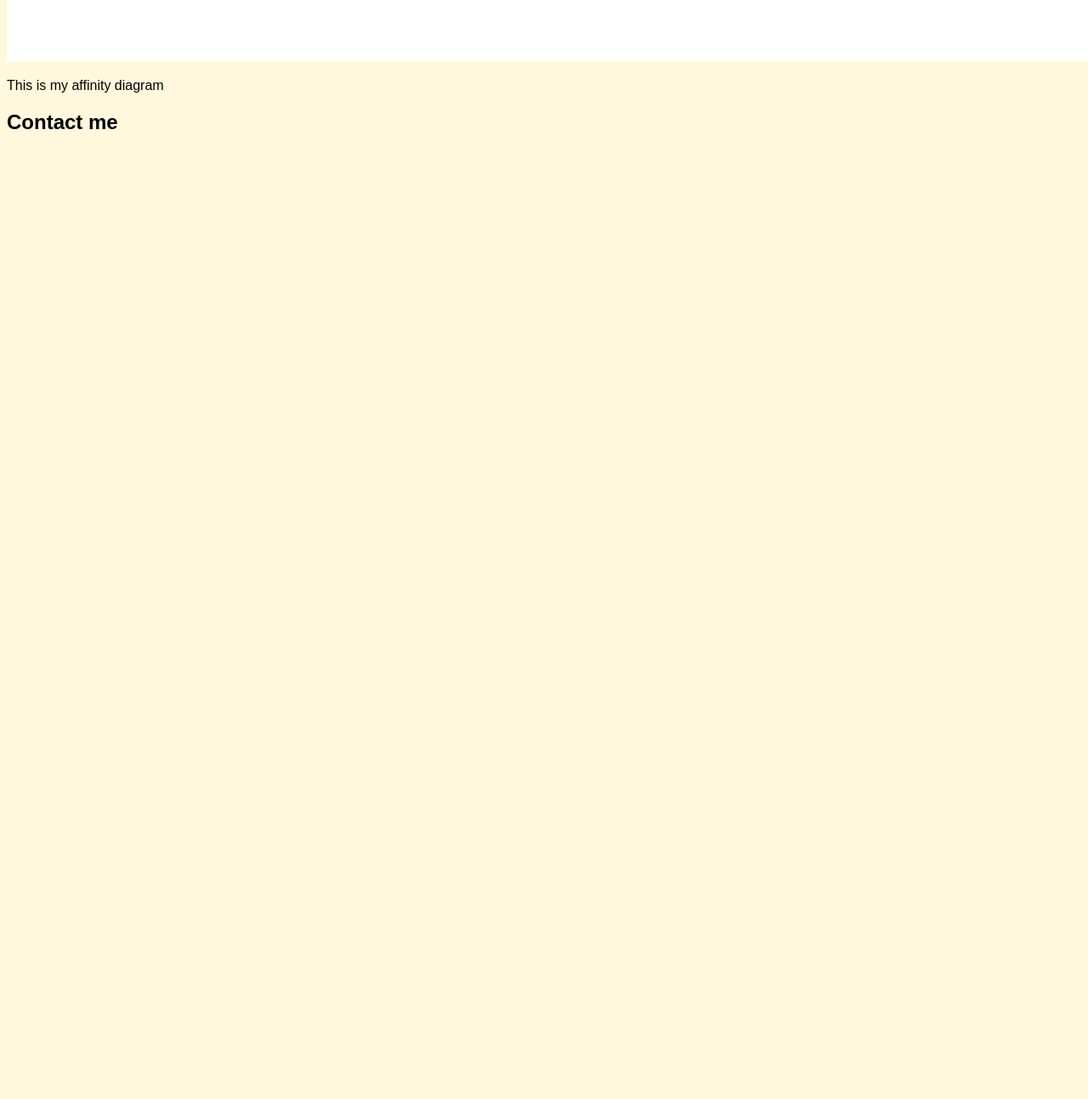
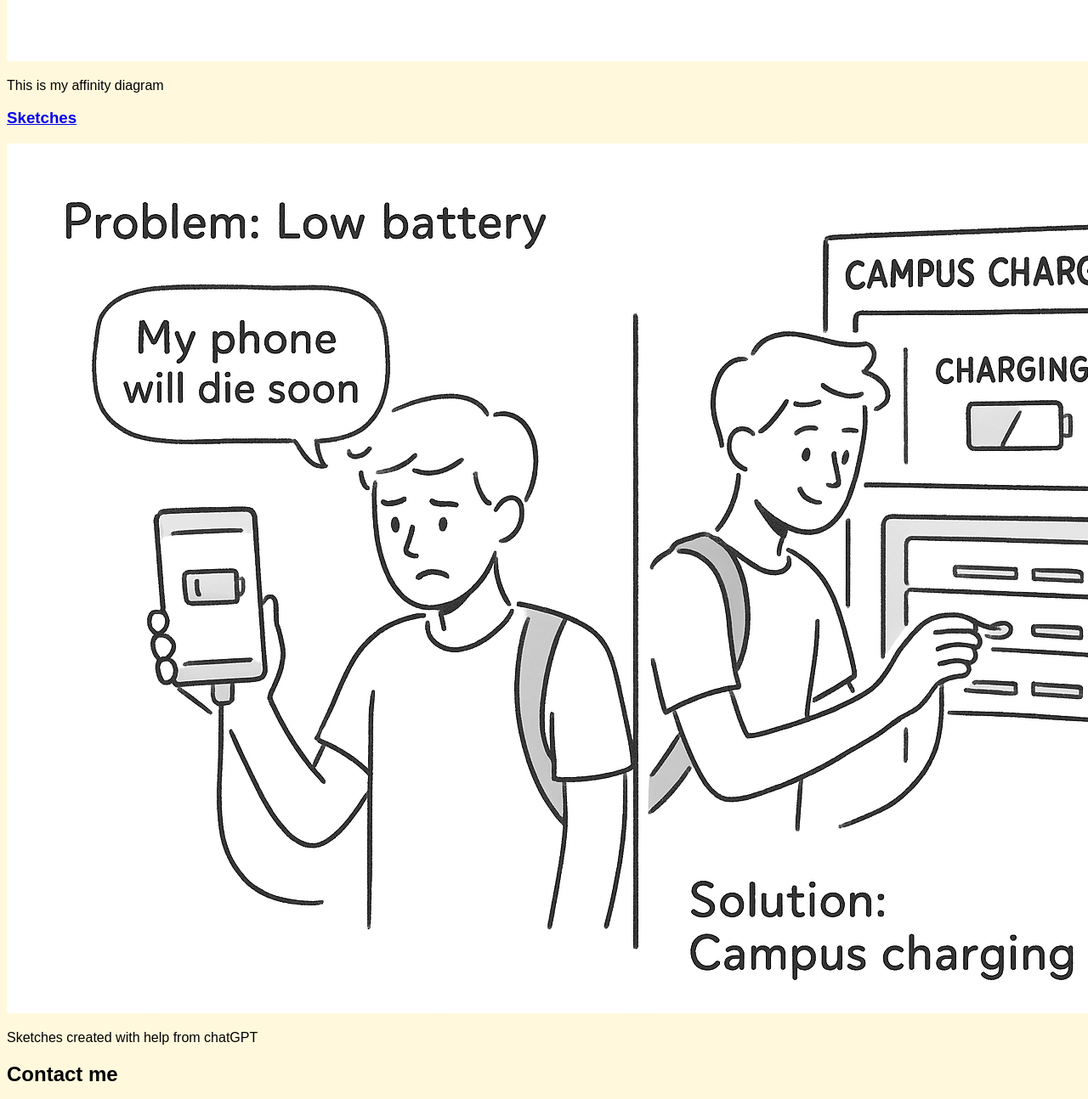
Before and after one commit to CS-Kassa/CS-Kassa, a plain HTML site: page index.html in a window 1280 px wide. Shown: the part 1966-3260 px from the top of the page at 85% size. Before the commit the page ends 2143 px from the top, so only its background shows below. Drawn offline with Linux system fonts and the light colour scheme.

Commit message:
sketches

```diff
--- a/index.html
+++ b/index.html
@@ -42,10 +42,21 @@ personally while supporting and inspiring others </p>
                 <p>
                     This is my affinity diagram
                 </p>
-
             </section>
 
-
+            <!--Sketches Assignment-->
+            <!-- Sketches created with help from chatGPT -->
+            <section class="project">
+                <a href="files/sketches_updated.pdf">
+                    <h3>Sketches</h3>
+                </a>
+                <a href="files/sketches_updated.pdf">
+                    <img src="images/charging2.png">
+                </a>
+                <p>
+                    Sketches created with help from chatGPT
+                </p>
+            </section>
         </div>
         <div class="contact">
             <h2>Contact me</h2>
```
Also changed, not shown: images/charging2.png (added), 1 other file.
